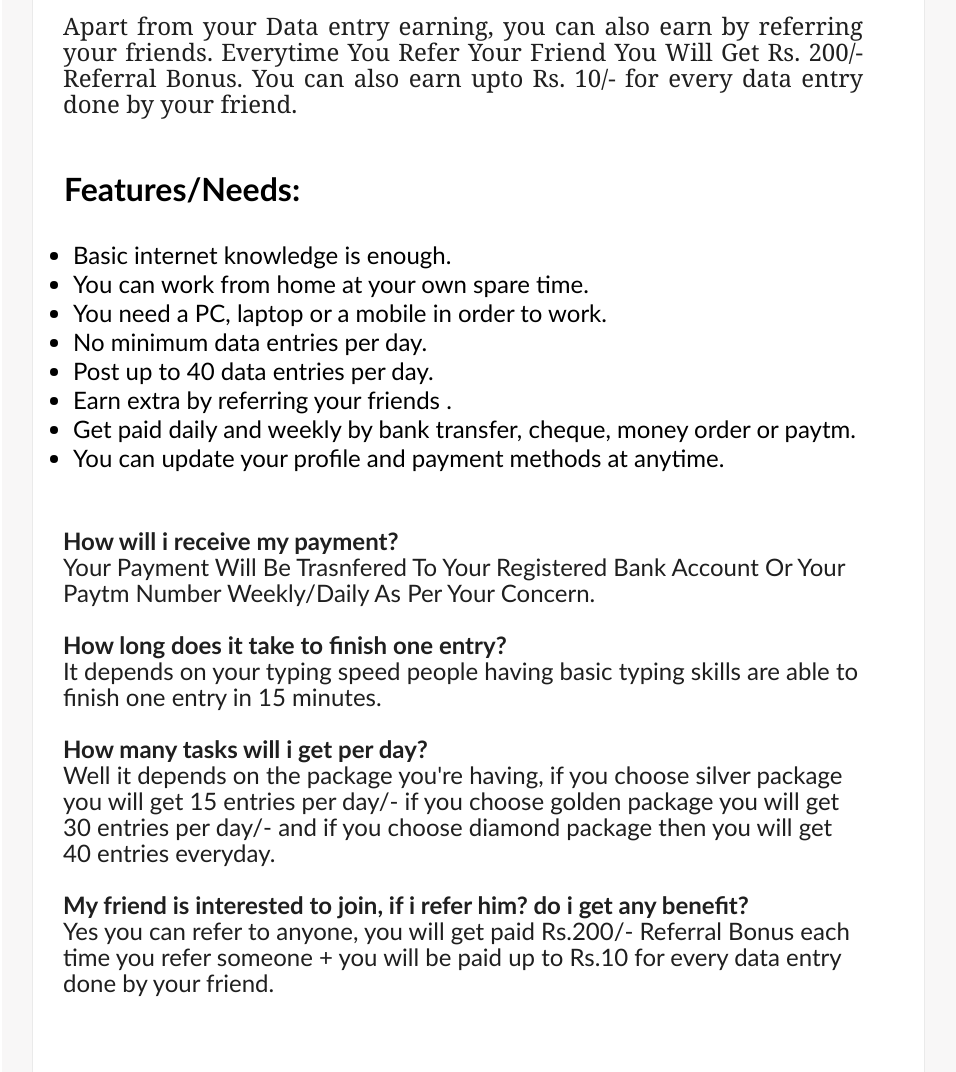
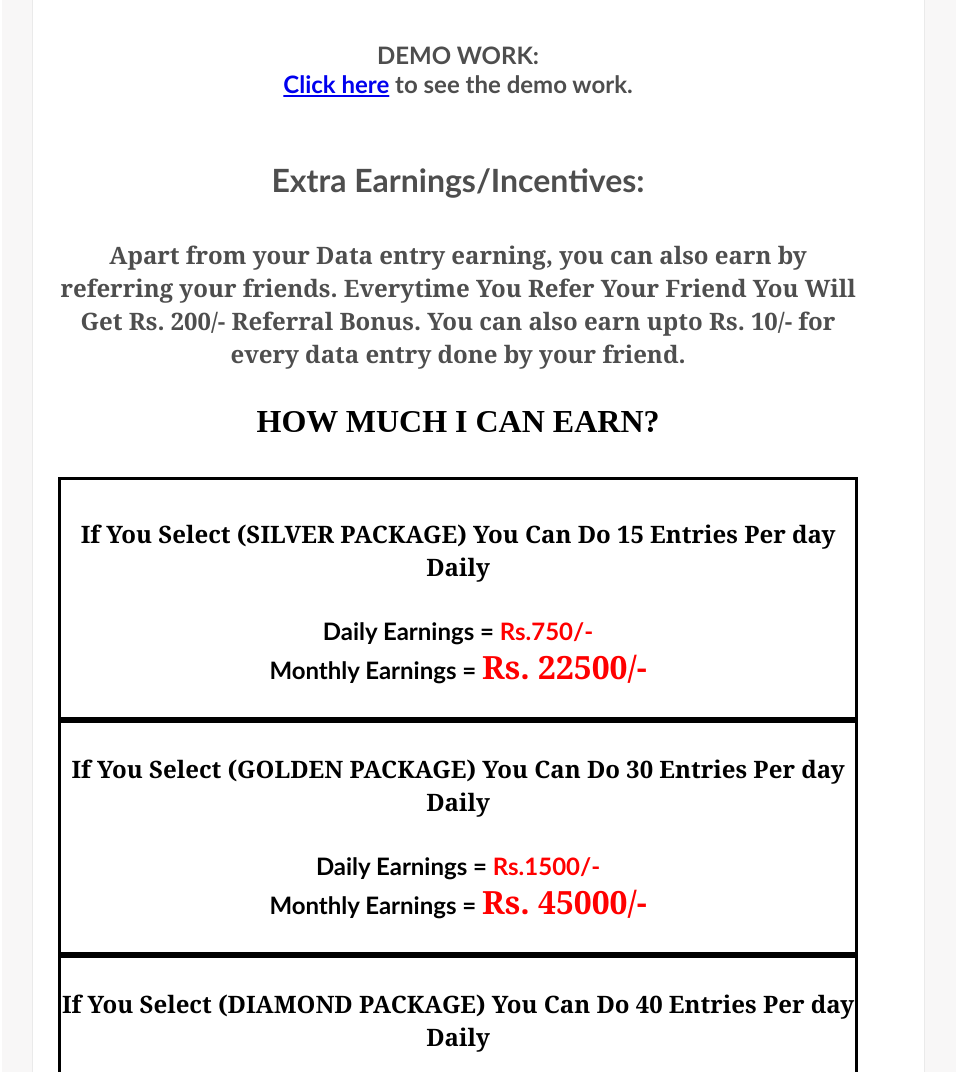
Before and after one commit to dataentry21/WorkFromHome, a plain HTML site: page index.html in a window 1280 px wide. Shown: the part 1728-2800 px from the top of the page, without its empty margins (138-1094 px from the left). Drawn offline with Linux system fonts and the light colour scheme.

Commit message:
Update index.html

```diff
--- a/index.html
+++ b/index.html
@@ -114,7 +114,7 @@ document.onclick = mclose;
 	<!--top panel ends here -->
 	<div id="contentpanel">
             <div class="cp flt">
-            <div class="cp_box flt" style="width: 130%;"><span class="cp_wel flt" style="font: bold 13px Arial, Helvetica, sans-serif; color: #4E4E4E; width: 800px"><font face="calibri" size="6">&nbsp;&nbsp;&nbsp;&nbsp;&nbsp;&nbsp;&nbsp;&nbsp;&nbsp;&nbsp;&nbsp;&nbsp;&nbsp;&nbsp;&nbsp;&nbsp;&nbsp;&nbsp;Welcome to <font face="calibri" size="6">WorkFromHomeDataEntry.com</font></font></span>
+            <div class="cp_box flt" style="width: 130%;"><span class="cp_wel flt" style="font: bold 13px Arial, Helvetica, sans-serif; color: #4E4E4E; width: 800px"><font face="calibri" size="6"><font color="black"><center>Welcome to <font face="calibri" size="6">WorkFromHomeDataEntry.com</font></font></span><br>
 <p style="float: left; width: 800px">&nbsp;</p><br />
 <p style="float: left; width: 800px"><span class="cp_nul flt" style="width: 800px; line-height: 25px"><font face="times new roman" size="5"><font size="5" face="calibri">
 
@@ -123,28 +123,28 @@ document.onclick = mclose;
 
 
 
-&nbsp;&nbsp;&nbsp;&nbsp;&nbsp;&nbsp;&nbsp;&nbsp;&nbsp;&nbsp;&nbsp;&nbsp;&nbsp;&nbsp;&nbsp;&nbsp;&nbsp;&nbsp;&nbsp;&nbsp;&nbsp;&nbsp;&nbsp;&nbsp;&nbsp;&nbsp;&nbsp;&nbsp;&nbsp;&nbsp;Are You Looking For A Home Based Part Time Job?
-&nbsp;&nbsp;&nbsp;&nbsp;&nbsp;&nbsp;&nbsp;&nbsp;&nbsp;&nbsp;&nbsp;&nbsp;&nbsp;&nbsp;&nbsp;&nbsp;&nbsp;&nbsp;&nbsp;&nbsp;&nbsp;&nbsp;&nbsp;&nbsp;&nbsp;&nbsp;&nbsp;&nbsp;&nbsp;&nbsp;Don't Worry You Have Come To The Right Place <br><br>
+<center> Are You Looking For A Home Based Part Time Job?<br>
+<center> Don't Worry You Have Come To The Right Place <br><br>
 
 
 
-&nbsp;&nbsp;&nbsp;&nbsp;&nbsp;&nbsp;&nbsp;&nbsp;&nbsp;&nbsp;&nbsp;&nbsp;&nbsp;&nbsp;&nbsp;&nbsp;&nbsp;&nbsp;&nbsp;&nbsp;Work In Your Part Time And Earn A Good Amount Of Money,<br> <br>
-&nbsp;&nbsp;&nbsp;&nbsp;&nbsp;&nbsp;&nbsp;&nbsp;&nbsp;&nbsp;&nbsp;&nbsp;&nbsp;&nbsp;&nbsp;&nbsp;&nbsp;&nbsp;&nbsp;&nbsp;&nbsp;&nbsp;&nbsp;&nbsp;We Provide Data entry jobs That You Do At Your Home.<br> <br>
-&nbsp;&nbsp;&nbsp;&nbsp;&nbsp;&nbsp;&nbsp;&nbsp;&nbsp;&nbsp;&nbsp;&nbsp;&nbsp;&nbsp;&nbsp;&nbsp;&nbsp;&nbsp;&nbsp;&nbsp;&nbsp;&nbsp;&nbsp;&nbsp;&nbsp;&nbsp;&nbsp;&nbsp;&nbsp;&nbsp;&nbsp;&nbsp;You Can Work In Your PC, Laptop or A Mobile.</font><br>
+<center> Work In Your Part Time And Earn A Good Amount Of Money,<br> <br>
+<center> We Provide Data entry jobs That You Can Do At Your Home.<br> <br>
+<center> You Can Work In Your PC, Laptop or A Mobile.</font>
 
 
-<p>
-
-<center>
 <font size="6" face="calibri">
 
-<br><br><br><br><br><br><br><br>
+<br><br>
 <b
 
-<b>Earn Upto Rs.750/- to Rs.2000/- Daily</font></b></font>
+<center><font color="black">Earn Upto Rs.750/- to Rs.2000/- Daily</b>
 
 
-<br><br>
+</font></span></p>
+
+</p><br>
+
 
 
 
@@ -160,7 +160,8 @@ document.onclick = mclose;
 
 <font size="5" face="cambria"><br> <br>
 
-<font size="6" face="calibri"><b>Job Description:</b></font><br><br>
+<center><font size="6" face="calibri"><b>Job Description:</b></font><br><br>
+
 We will be providing you data entry contents. Your job is to type those contents on notepad files making minimum mistakes.
 You will get paid up to Rs.750 to 2000.Rs/- for typing 15 to 40 pages everyday.
 You don't need a website or prior experience to join.
@@ -193,41 +194,52 @@ Along with your data entry earnings, you will also receive incentives for visito
 
 
 <font size="6" face="calibri"><b>Extra Earnings/Incentives:</b><font><br><br>
-
 <font size="5" face="cambria">
 Apart from your Data entry earning, you can also earn by referring your friends.
 Everytime You Refer Your Friend You Will Get Rs. 200/- Referral Bonus.
-You can also earn upto Rs. 10/- for every data entry done by your friend.
+You can also earn upto Rs. 10/- for every data entry done by your friend.<br><br>
+
+<center><p><font size="6" face="bookman old style"><font color="black"><b>HOW MUCH I CAN EARN?<b></font><br><br>
+
+<div style="border: solid 3px #000;">
+<center>
+<br>
+<font size="5" face="cambria">
+<b><font color="black">If You Select (SILVER PACKAGE) You Can Do 15 Entries Per day Daily <br><br>
+<center><b><font size="5" face="calibri"><font color="black"> Daily Earnings = <font color="red">Rs.750/- <br>
+  <center><b><font size="5" face="calibri"><font color="black"> Monthly Earnings = <font size="6" face="cambria" color="red">Rs. 22500/-</font></b></font><br><br>
+</center>
+</div>
+<div style="border: solid 3px #000;">
+<center>
+<br>
+<font size="5" face="cambria">
+<b><font color="black">If You Select (GOLDEN PACKAGE) You Can Do 30 Entries Per day Daily <br><br>
+<center><b><font size="5" face="calibri"><font color="black"> Daily Earnings = <font color="red">Rs.1500/- <br>
+                        <center><b><font size="5" face="calibri"><font color="black"> Monthly Earnings = <font size="6" face="cambria" color="red">Rs. 45000/-</font></b></font><br><br>
+</center>
+</div>
+<div style="border: solid 3px #000;">
+<center>
+<br>
+<font size="5" face="cambria">
+<b><font color="black">If You Select (DIAMOND PACKAGE) You Can Do 40 Entries Per day Daily <br><br>
+<center><b><font size="5" face="calibri"><font color="black"> Daily Earnings = <font color="red">Rs.2000/- <br>
+                        <center><b><font size="5" face="calibri"><font color="black"> Monthly Earnings = <font size="6" face="cambria" color="red">Rs. 60000/-</font></b></font><br><br>
+</center>
+</div>
+
+</center>
+</div>
 
 
+</font></span></p>
 
-</font>
-<br><br><br>
+</p><br><br>
 
 
-
-</font></span></p><br>
-
-</p>
-
-<div>
-<script async src="../pagead2.googlesyndication.com/pagead/js/f.txt"></script>
-<!-- onlinedataentryjob1 -->
-<ins class="adsbygoogle"
-     style="display:block"
-     data-ad-client="ca-pub-9752183866255290"
-     data-ad-slot="4065157038"
-     data-ad-format="auto"
-     data-full-width-responsive="true"></ins>
-<script>
-     (adsbygoogle = window.adsbygoogle || []).push({});
-</script>
-
-<br><br>
- </div>
-
 <p width: 800px"><span style="width: 800px">
-<font size="6" face="calibri"><b>&nbsp;&nbsp;&nbsp;&nbsp;Features/Needs:</b></font>
+<font color="black"><font size="6" face="calibri"><b>&nbsp;&nbsp;&nbsp;&nbsp;Features:</b></font>
 
 <font size="5" face="calibri">
 <ul>
```
